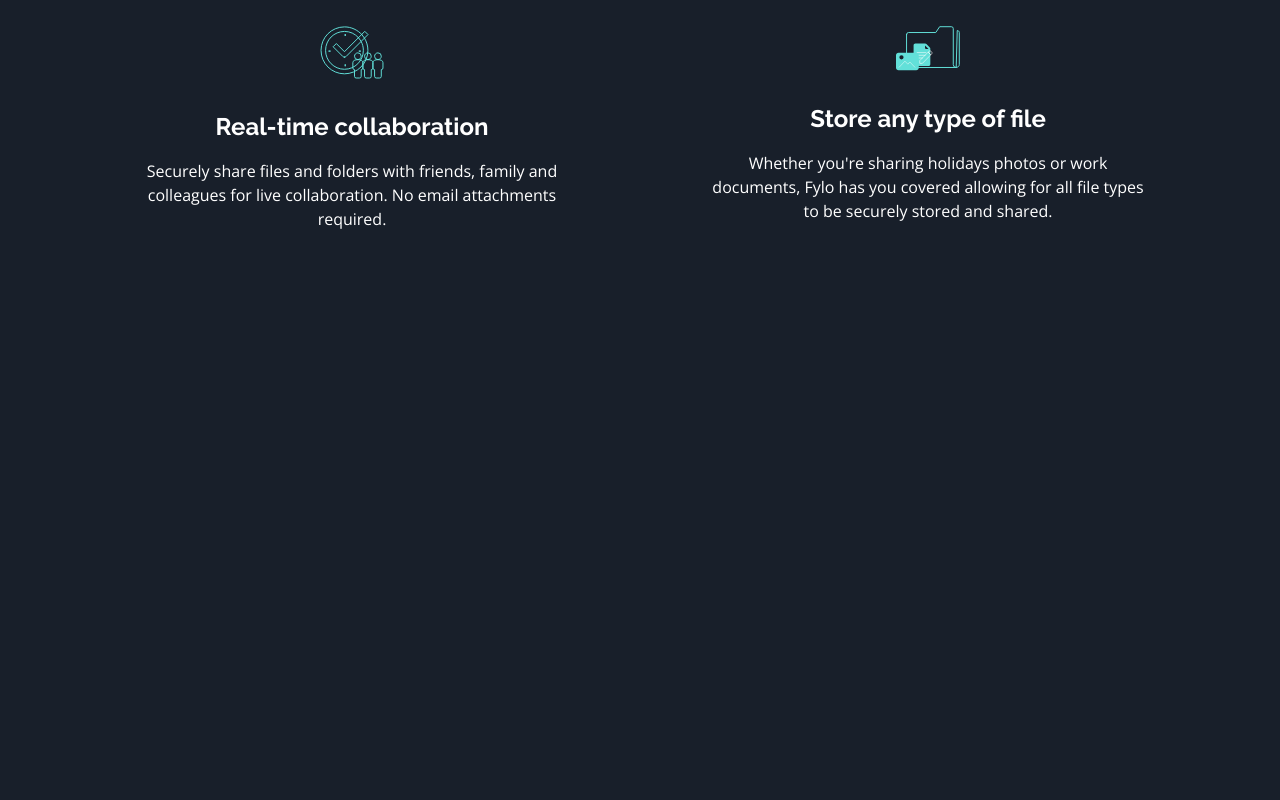
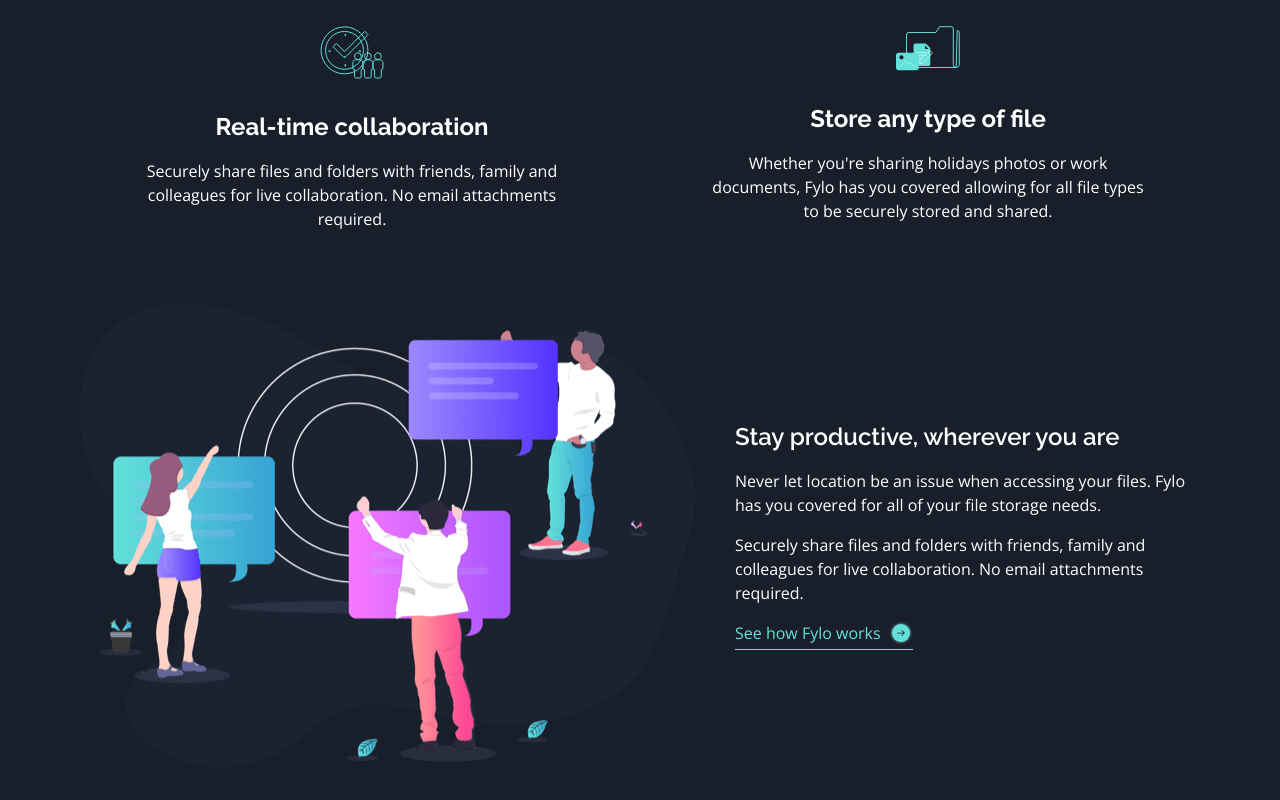
Before and after one commit to ahmedtarekabd/fm-fylo-landing-page, a Next.js app: page / in a window 1280 px wide. Shown: the part 1267-2067 px from the top of the page. Before the commit the page ends 1562 px from the top, so only its background shows below. Built offline with nearby package versions, Linux system fonts and the light colour scheme.

Commit message:
Add Cta section.

```diff
--- a/src/app/page.tsx
+++ b/src/app/page.tsx
@@ -1,3 +1,4 @@
+import Cta from "@/components/cta";
 import Features from "@/components/features";
 import Hero from "@/components/hero";
 
@@ -7,6 +8,7 @@
       <div className="container">
         <Hero />
         <Features />
+        <Cta />
       </div>
     </>
   );
--- /dev/null
+++ b/src/components/cta.tsx
@@ -0,0 +1,45 @@
+import Image from "next/image";
+import Link from "next/link";
+import React from "react";
+import { Separator } from "./ui/separator";
+
+const Cta = () => {
+  return (
+    <div className="flex flex-col lg:flex-row items-center justify-center gap-10 my-10">
+      <Image
+        src="/assets/images/illustration-stay-productive.png"
+        alt="Stay productive illustration"
+        className="w-full lg:w-3/4"
+        width={1000}
+        height={0}
+      />
+      <div className="space-y-4">
+        <h3 className="font-semibold text-2xl">
+          Stay productive, wherever you are
+        </h3>
+        <p>
+          Never let location be an issue when accessing your files. Fylo has you
+          covered for all of your file storage needs.
+        </p>
+        <p>
+          Securely share files and folders with friends, family and colleagues
+          for live collaboration. No email attachments required.
+        </p>
+        <div className="w-max space-y-1">
+          <Link href="#" className="flex items-center gap-2 text-accent">
+            See how Fylo works
+            <Image
+              src="/assets/images/icon-arrow.svg"
+              alt="Arrow icon"
+              width={24}
+              height={24}
+            />
+          </Link>
+          <Separator />
+        </div>
+      </div>
+    </div>
+  );
+};
+
+export default Cta;
--- a/src/components/feature.tsx
+++ b/src/components/feature.tsx
@@ -10,7 +10,7 @@
   description: string;
 }) => {
   return (
-    <div className="flex flex-col items-center gap-8 p-8 max-w-[500px] mx-auto">
+    <div className="flex flex-col items-center gap-8 lg:p-8 max-w-[500px] mx-auto">
       <Image src={icon} alt={title} width={64} height={64} />
       <div className="space-y-4 text-center">
         <h2 className="text-2xl font-bold">{title}</h2>
```
